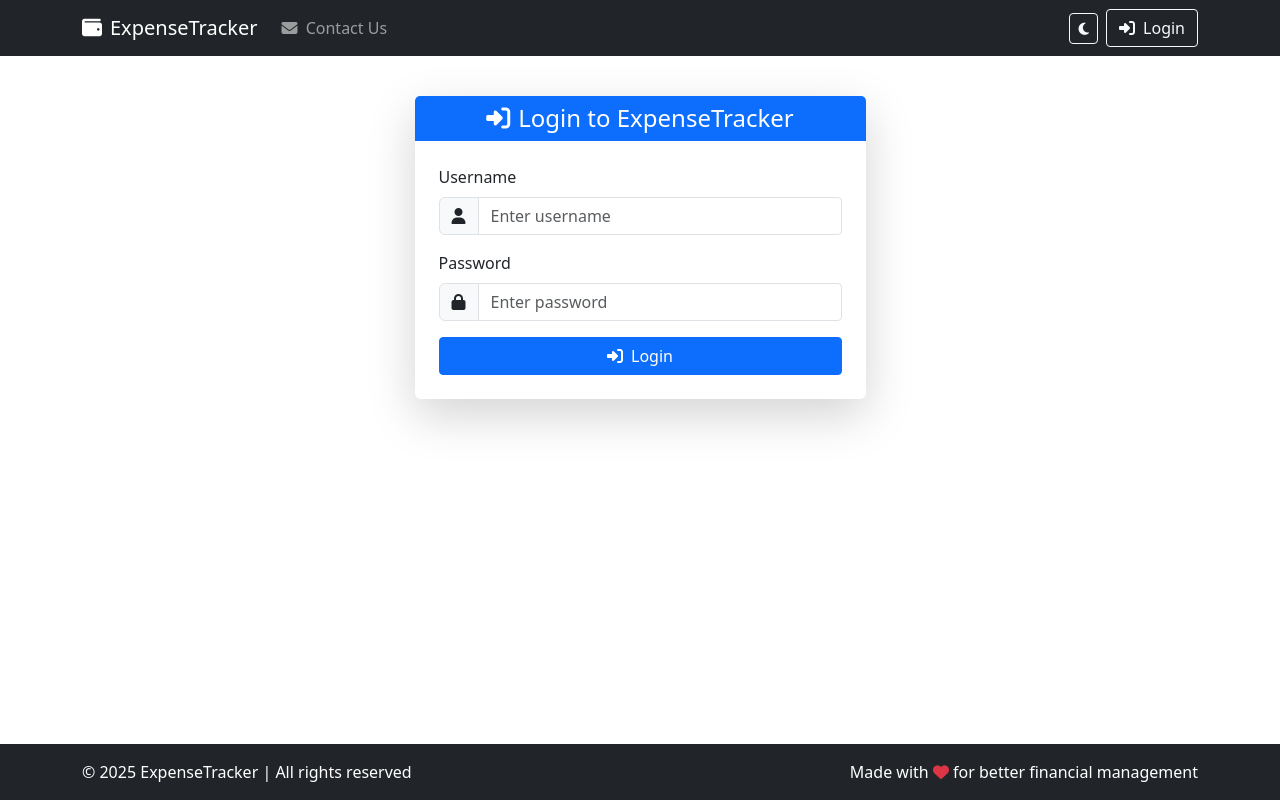
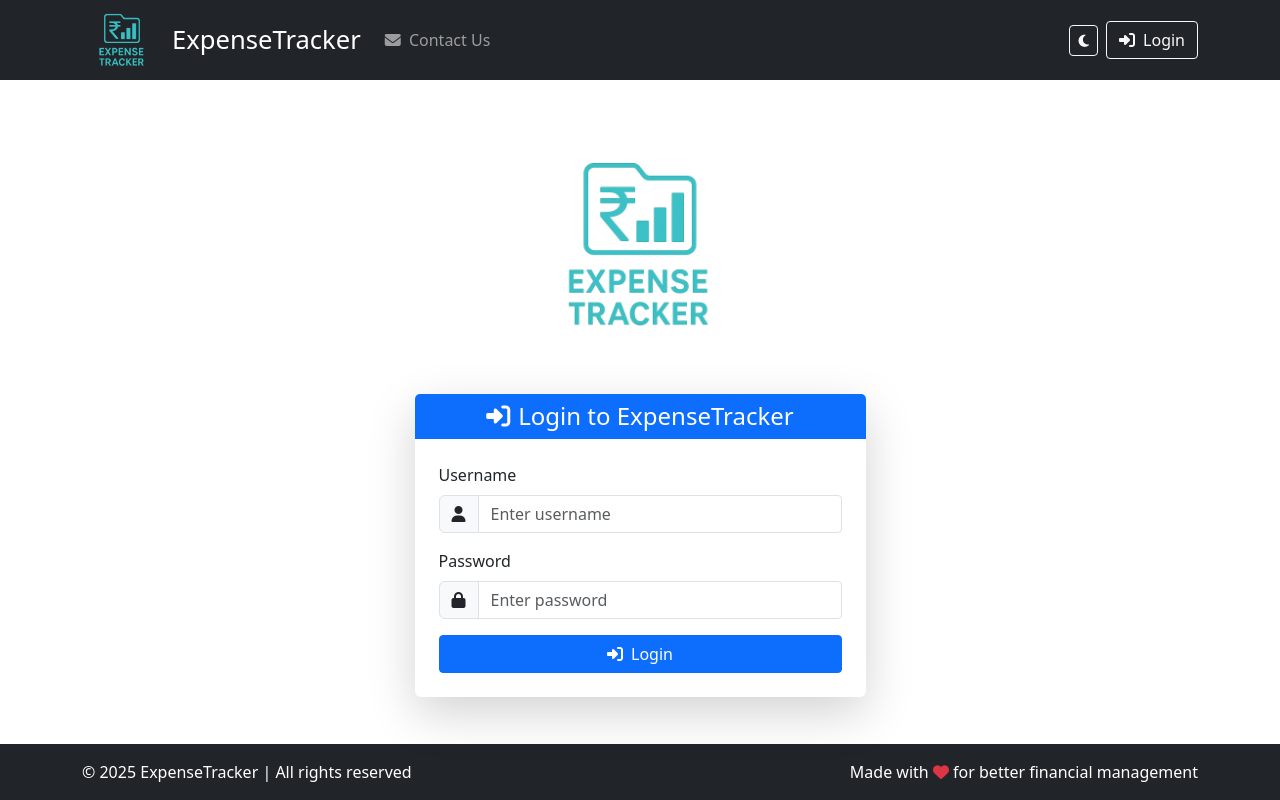
Before and after one commit to ASH1998/expense-tracker, a Flask app: page /login in a window 1280 px wide. Run offline with Flask 3, Linux system fonts and the light colour scheme.

Commit message:
Add logo images and update favicon in base and login templates

```diff
--- a/templates/base.html
+++ b/templates/base.html
@@ -4,6 +4,9 @@
     <meta charset="UTF-8">
     <meta name="viewport" content="width=device-width, initial-scale=1.0">
     <title>ExpenseTracker - {% block title %}{% endblock %}</title>
+    <!-- Favicon -->
+    <link rel="icon" href="{{ url_for('static', filename='img/logo.ico') }}" type="image/x-icon">
+    <link rel="shortcut icon" href="{{ url_for('static', filename='img/logo.ico') }}" type="image/x-icon">
     <!-- Bootstrap CSS -->
     <link href="https://cdn.jsdelivr.net/npm/bootstrap@5.3.0/dist/css/bootstrap.min.css" rel="stylesheet">
     <!-- Font Awesome -->
@@ -14,16 +17,17 @@
 </head>
 <body data-bs-theme="dark">
     <!-- Navbar -->
-    <nav class="navbar navbar-expand-lg navbar-dark bg-dark">
+    <nav class="navbar navbar-expand-lg navbar-dark bg-dark py-0" style="min-height:48px;">
         <div class="container">
-            <a class="navbar-brand" href="{{ url_for('dashboard') }}">
-                <i class="fas fa-wallet me-2"></i>ExpenseTracker
+            <a class="navbar-brand d-flex align-items-center py-0" href="{{ url_for('dashboard') }}">
+                <img src="{{ url_for('static', filename='img/logonobg.png') }}" alt="Expense Tracker Logo" height="80" class="me-3" style="margin-right:10px !important;">
+                <span style="font-size:1.6rem;">ExpenseTracker</span>
             </a>
             <button class="navbar-toggler" type="button" data-bs-toggle="collapse" data-bs-target="#navbarNav">
                 <span class="navbar-toggler-icon"></span>
             </button>
             <div class="collapse navbar-collapse" id="navbarNav">
-                <ul class="navbar-nav me-auto">
+                <ul class="navbar-nav me-auto gap-4">
                     {% if current_user.is_authenticated %}
                     <li class="nav-item">
                         <a class="nav-link {% if request.endpoint == 'dashboard' %}active{% endif %}" href="{{ url_for('dashboard') }}">
--- a/templates/login.html
+++ b/templates/login.html
@@ -3,6 +3,11 @@
 {% block title %}Login{% endblock %}
 
 {% block content %}
+<div class="row justify-content-center">
+    <div class="col-md-6 col-lg-5 text-center mb-4">
+        <img src="{{ url_for('static', filename='img/logonobg.png') }}" alt="Expense Tracker Logo" class="img-fluid" style="max-height: 250px;">
+    </div>
+</div>
 <div class="row justify-content-center">
     <div class="col-md-6 col-lg-5">
         <div class="card shadow-lg">
```
Also changed, not shown: static/img/logo.ico (added), static/img/logofull.png (added), static/img/logonobg.png (added).
